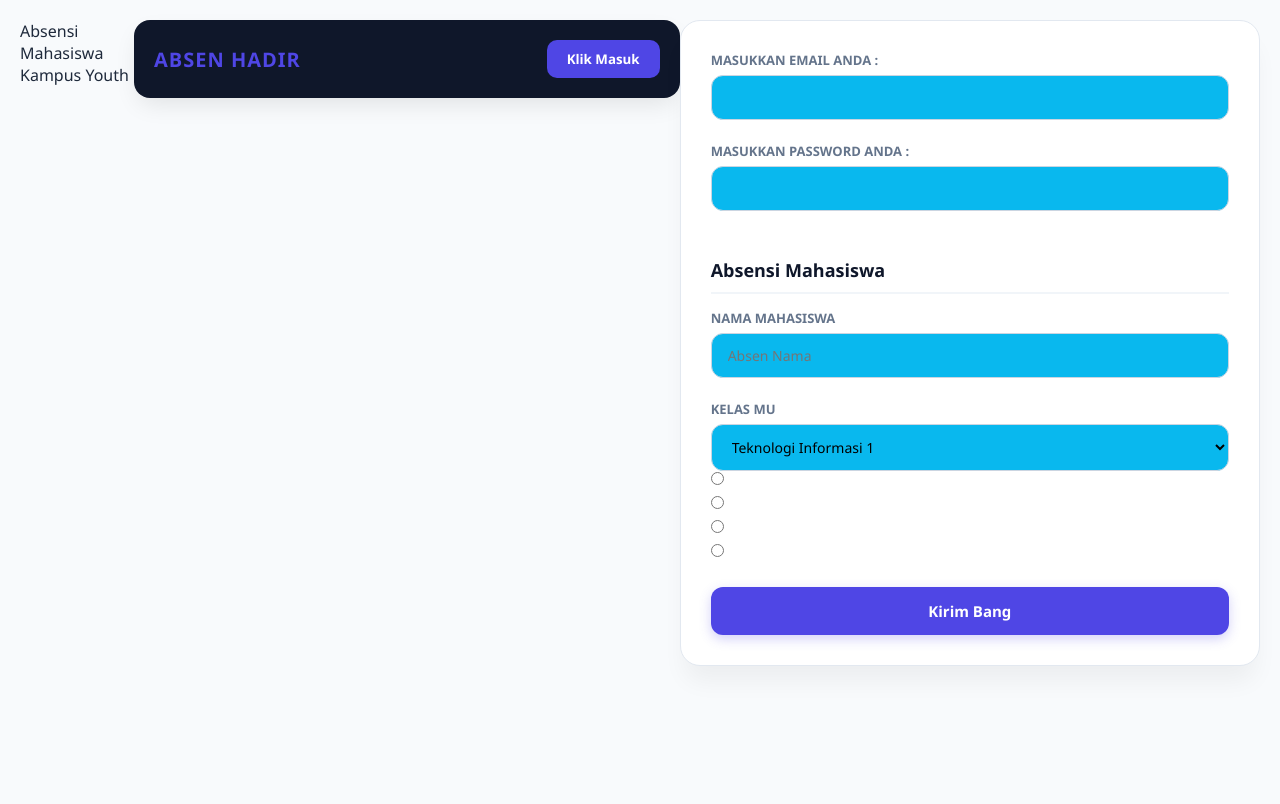
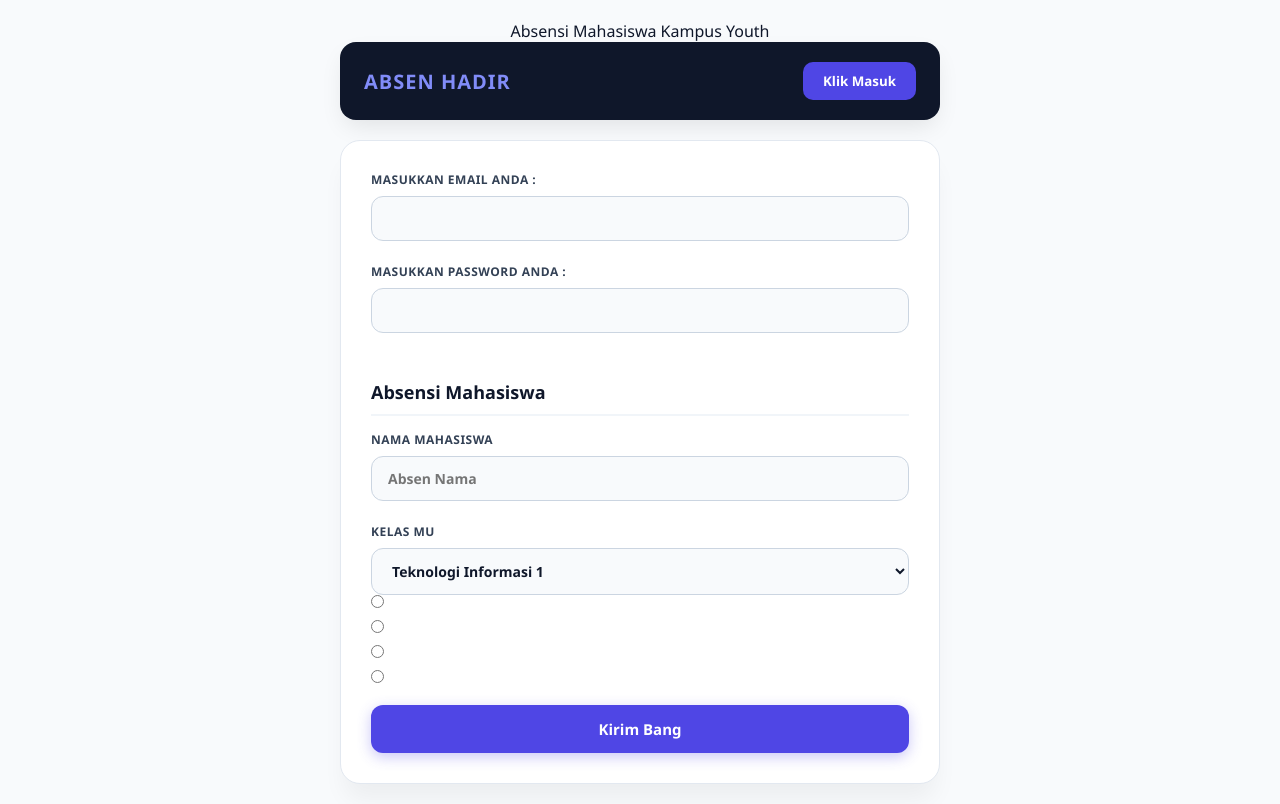
Before and after one commit to arifincoding1/Absensi-Kehadiran-Mahasiswa-Sahari, a plain HTML site: page index.html in a window 1280 px wide. Drawn offline with Linux system fonts and the light colour scheme.

Commit message:
Update nama.css

```diff
--- a/nama.css
+++ b/nama.css
@@ -1,4 +1,5 @@
 /* nama.css - Styling Absensi Mahasiswa Kampus Youth */
+
 * {
     margin: 0;
     padding: 0;
@@ -8,10 +9,12 @@
 
 body {
     background-color: #f8fafc;
-    color: #1e293b;
+    color: #0f172a;
     padding: 20px;
     display: flex;
-    justify-content: center;
+    flex-direction: column;
+    align-items: center;
+    min-height: 100vh;
 }
 
 .container {
@@ -23,7 +26,7 @@ body {
 header {
     background: #0f172a;
     color: white;
-    padding: 20px;
+    padding: 20px 24px;
     border-radius: 16px;
     display: flex;
     justify-content: space-between;
@@ -34,7 +37,7 @@ header {
 header .pertama {
     font-size: 20px;
     font-weight: 800;
-    color: #4f46e5;
+    color: #818cf8;
     text-transform: uppercase;
     letter-spacing: 1px;
 }
@@ -70,17 +73,20 @@ h2 {
     margin-bottom: 15px;
     font-size: 18px;
     color: #0f172a;
+    font-weight: 800;
     border-bottom: 2px solid #f1f5f9;
     padding-bottom: 10px;
 }
 
-label {
+label.masukkan,
+main form label {
     display: block;
-    font-size: 13px;
-    font-weight: 700;
-    color: #64748b;
-    margin-bottom: 6px;
+    font-size: 12px;
+    font-weight: 800;
+    color: #334155;
+    margin-bottom: 8px;
     text-transform: uppercase;
+    letter-spacing: 0.5px;
 }
 
 input[type="email"],
@@ -89,33 +95,64 @@ input[type="text"],
 select {
     width: 100%;
     padding: 12px 16px;
-    border: 1px solid #cbd5e1;
+    border: 1.5px solid #cbd5e1;
     border-radius: 12px;
     font-size: 14px;
+    font-weight: 600;
+    color: #0f172a;
     outline: none;
-    transition: border-color 0.2s;
-    background-color: #09b8ee;
+    transition: all 0.2s ease;
+    background-color: #f8fafc;
 }
 
-input:focus, select:focus {
+input:focus,
+select:focus {
     border-color: #4f46e5;
-    background-color: rgb(9, 243, 48);
-    box-shadow: 0 0 0 4px rgba(79, 70, 229, 0.1);
+    background-color: #fff;
+    box-shadow: 0 0 0 4px rgba(79, 70, 229, 0.15);
 }
 
+/* Pilihan Kehadiran */
 .radio-group {
     display: flex;
-    gap: 15px;
-    margin: 15px 0;
+    flex-direction: column;
+    gap: 10px;
+    margin: 16px 0 24px;
 }
 
 .radio-group label {
     display: flex;
     align-items: center;
-    gap: 6px;
+    gap: 8px;
+    font-size: 14px;
+    font-weight: 700;
     cursor: pointer;
-    font-size: 14px;
-    text-transform: none;
+    margin-bottom: 0;
+}
+
+/* Warna masing-masing pilihan */
+.radio-group label.hadir {
+    color: green !important;
+}
+
+.radio-group label.sakit {
+    color: orange !important;
+}
+
+.radio-group label.izin {
+    color: blue !important;
+}
+
+.radio-group label.alfa {
+    color: red !important;
+}
+
+/* Radio button */
+.radio-group input[type="radio"] {
+    width: 18px;
+    height: 18px;
+    accent-color: #4f46e5;
+    cursor: pointer;
 }
 
 button.Kirim {
@@ -126,13 +163,14 @@ button.Kirim {
     border: none;
     border-radius: 12px;
     font-size: 15px;
-    font-weight: 700;
+    font-weight: 800;
     cursor: pointer;
-    margin-top: 20px;
-    box-shadow: 0 4px 12px rgba(79, 70, 229, 0.25);
-    transition: background 0.2s;
+    margin-top: 10px;
+    box-shadow: 0 4px 14px rgba(79, 70, 229, 0.3);
+    transition: all 0.2s ease;
 }
 
 button.Kirim:hover {
     background-color: #4338ca;
+    transform: translateY(-1px);
 }
```
